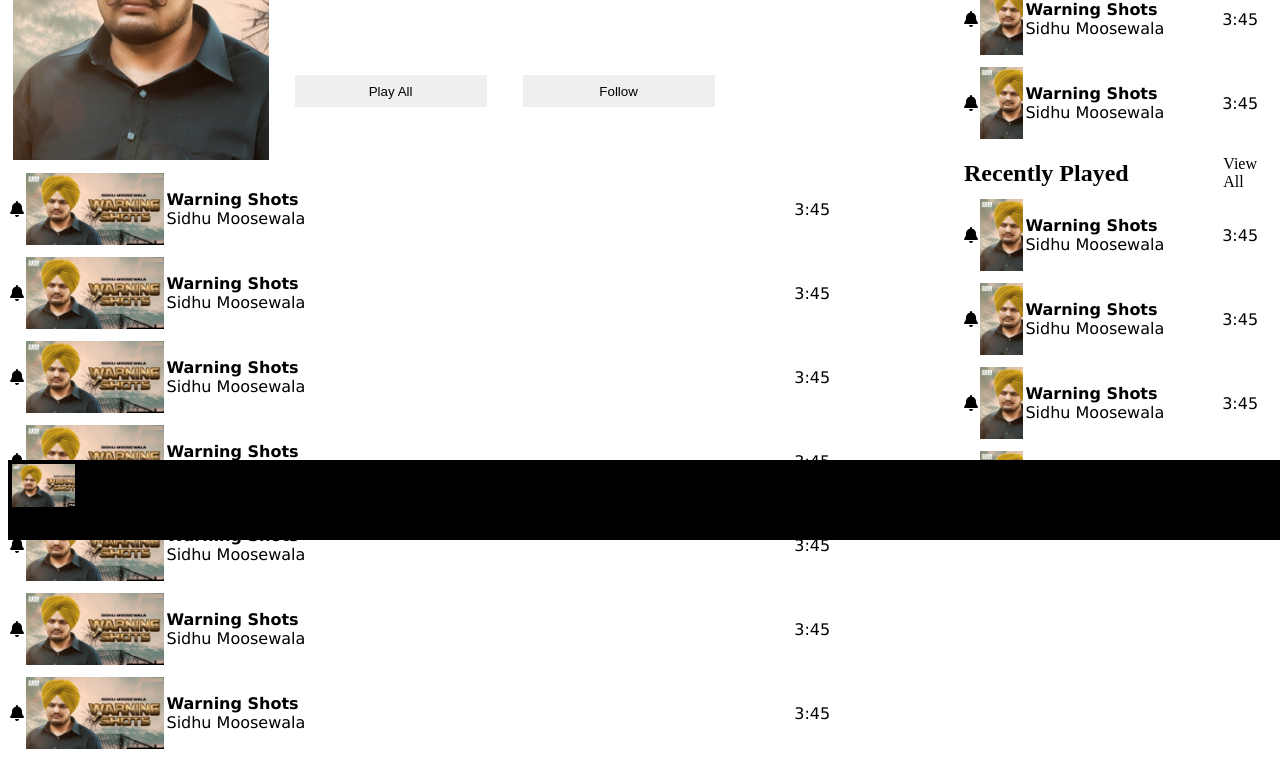
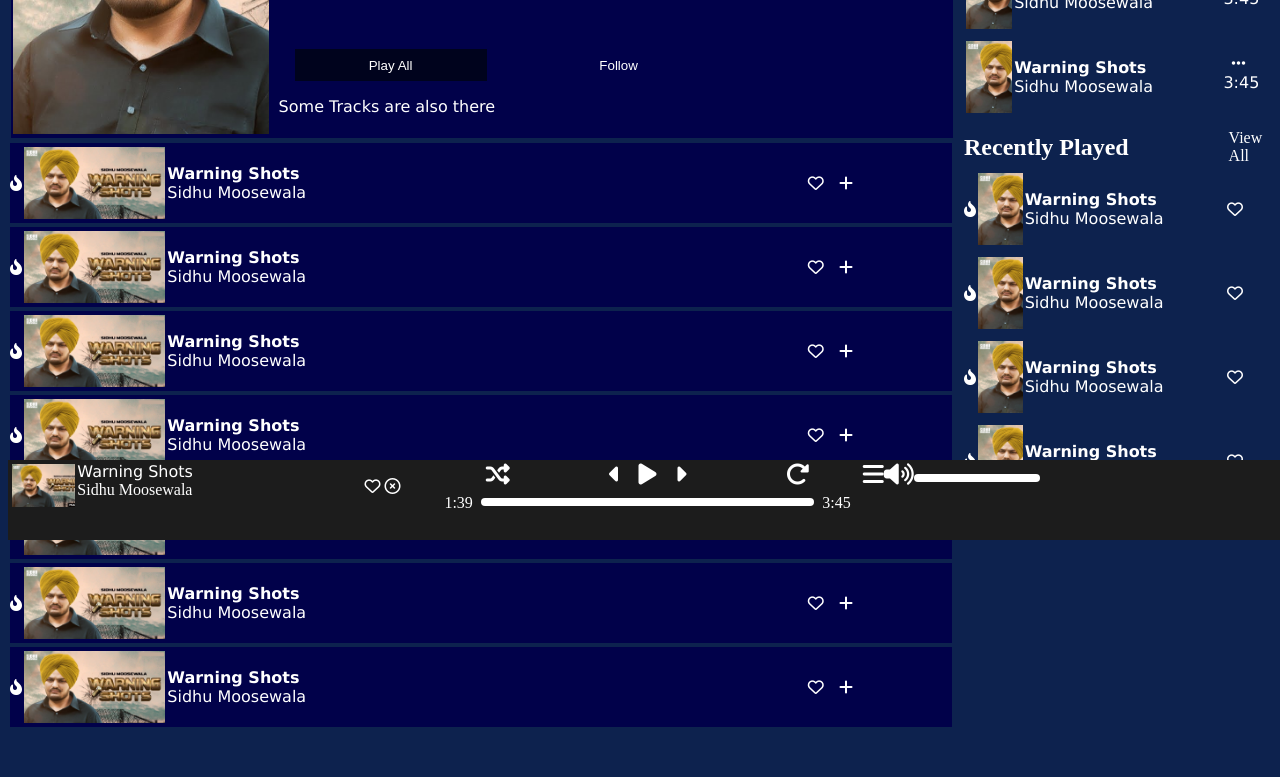
Before and after one commit to pushpinderpalsingh/Music-Player, a plain HTML site: page favourites.html in a window 1280 px wide. Shown: the part 284-1061 px from the top of the page. Drawn offline with Linux system fonts and the light colour scheme.

Commit message:
Theme Changed

```diff
--- a/favourites.html
+++ b/favourites.html
@@ -6,8 +6,8 @@
 	 <script src="https://kit.fontawesome.com/72546d5dd6.js"></script>
 </head>
 <body>
- <section id="NavBar">
-     <div id="navleft">
+  <section id="NavBar">
+     	<div id="navleft">
      	 <a href="index.html">
            <div class="navimage">
 
@@ -37,79 +37,81 @@
    </section>
   <section class="MainPage">
   	  <section class="MusicPage">
-  	  	<div id="fav" class="home latest">
+  	  	<div id="fav" class="home latest" style="background-color: #01014a">
   	  	<div id="favimg" class=" musicimg" style=" background: url(images/warningshots.jpg);background-size: cover;" >
 
   	  	</div>
           <div id="info">
           	<div class="heading">
-          		hello
+          		<h2>  GoldPlay
+          		</h2> <br> <h11> Imaginary Band <br>
+          		Lorem Ipsum is simply dummy text of the printing and typesetting industry. Lorem Ipsum has been the industry's standard dummy text ever since the 1500s, when an unknown printer took a galley of type and scrambled it to make a type specimen book. </h11>
           	</div>
           	<div class="heading">
-          		hello
           	</div>
           	<div class="heading">
           		<button> Play All</button>
-          		<button>Follow</button> <br>
+          		<button style="background-color: #71717100">Follow</button> <br>
+          		<h11> Some Tracks are also there</h11>
           	</div>
           </div>
   	  	</div>
-  	  	 <div class="ltmusic queuemusic">
-                    <i class="fas fa-bell"></i>
+  	  	 <div class="ltmusic queuemusic favcolor">
+                    <i class="fas fa-fire-alt" style="color:white;"></i>
+                         <span class="musicimg" style=" background: url(images/warningshots.jpg);background-size: cover;">
+                         </span>
+                         <div class="musicname "><h11><b> Warning Shots </b><br> Sidhu Moosewala </h11></div>
+                         <div class="musictime">
+                         <h11>     <i class="far fa-heart"></i> &nbsp <i class="fas fa-plus"></i> </h11>
+                         </div>
+                    </div>
+         <div class="ltmusic queuemusic favcolor">
+                    <i class="fas fa-fire-alt" style="color:white;"></i>
                          <span class="musicimg" style=" background: url(images/warningshots.jpg);background-size: cover;">
                          </span>
                          <div class="musicname"><h11><b> Warning Shots </b><br> Sidhu Moosewala </h11></div>
                          <div class="musictime">
-                         <h11>     3:45  </h11>
+                         <h11>     <i class="far fa-heart"></i> &nbsp <i class="fas fa-plus"></i> </h11>
                          </div>
-                    </div>
-         <div class="ltmusic queuemusic">
-                    <i class="fas fa-bell"></i>
+                    </div> <div class="ltmusic queuemusic favcolor">
+                    <i class="fas fa-fire-alt" style="color:white;"></i>
                          <span class="musicimg" style=" background: url(images/warningshots.jpg);background-size: cover;">
                          </span>
                          <div class="musicname"><h11><b> Warning Shots </b><br> Sidhu Moosewala </h11></div>
                          <div class="musictime">
-                         <h11>     3:45  </h11>
+                         <h11>     <i class="far fa-heart"></i> &nbsp <i class="fas fa-plus"></i> </h11>
                          </div>
-                    </div> <div class="ltmusic queuemusic">
-                    <i class="fas fa-bell"></i>
+                    </div> <div class="ltmusic queuemusic favcolor">
+                    <i class="fas fa-fire-alt" style="color:white;"></i>
                          <span class="musicimg" style=" background: url(images/warningshots.jpg);background-size: cover;">
                          </span>
                          <div class="musicname"><h11><b> Warning Shots </b><br> Sidhu Moosewala </h11></div>
                          <div class="musictime">
-                         <h11>     3:45  </h11>
+                         <h11>     <i class="far fa-heart"></i> &nbsp <i class="fas fa-plus"></i> </h11>
                          </div>
-                    </div> <div class="ltmusic queuemusic">
-                    <i class="fas fa-bell"></i>
+                    </div> <div class="ltmusic queuemusic favcolor">
+                    <i class="fas fa-fire-alt" style="color:white;"></i>
                          <span class="musicimg" style=" background: url(images/warningshots.jpg);background-size: cover;">
                          </span>
                          <div class="musicname"><h11><b> Warning Shots </b><br> Sidhu Moosewala </h11></div>
                          <div class="musictime">
-                         <h11>     3:45  </h11>
+                         <h11>     <i class="far fa-heart"></i>  &nbsp <i class="fas fa-plus"></i></h11>
                          </div>
-                    </div> <div class="ltmusic queuemusic">
-                    <i class="fas fa-bell"></i>
+                    </div> <div class="ltmusic queuemusic favcolor">
+                    <i class="fas fa-fire-alt" style="color:white;"></i>
                          <span class="musicimg" style=" background: url(images/warningshots.jpg);background-size: cover;">
                          </span>
                          <div class="musicname"><h11><b> Warning Shots </b><br> Sidhu Moosewala </h11></div>
                          <div class="musictime">
-                         <h11>     3:45  </h11>
+                         <h11>     <i class="far fa-heart"></i> &nbsp <i class="fas fa-plus"></i> </h11>
                          </div>
-                    </div> <div class="ltmusic queuemusic">
-                    <i class="fas fa-bell"></i>
+                    </div> <div class="ltmusic queuemusic favcolor">
+                    <i class="fas fa-fire-alt" style="color:white;"></i>
                          <span class="musicimg" style=" background: url(images/warningshots.jpg);background-size: cover;">
                          </span>
                          <div class="musicname"><h11><b> Warning Shots </b><br> Sidhu Moosewala </h11></div>
                          <div class="musictime">
-                         <h11>     3:45  </h11>
-                         </div>
-                    </div> <div class="ltmusic queuemusic">
-                    <i class="fas fa-bell"></i>
-                         <span class="musicimg" style=" background: url(images/warningshots.jpg);background-size: cover;">
-                         </span>
-                         <div class="musicname"><h11><b> Warning Shots </b><br> Sidhu Moosewala </h11></div>
-                         <div class="musictime">
-                         <h11>     3:45  </h11>
+                         <h11>     <i class="far fa-heart"></i> &nbsp <i class="fas fa-plus"></i>  </h11>
                          </div>
                     </div>
                </div>
@@ -124,29 +126,28 @@
                          </div>
   	  	 </div>
   	  	        <div class="ltmusic queuemusic">
-                    <i class="fas fa-bell"></i>
+
                          <span class="musicimg" style=" background: url(images/warningshots.jpg);background-size: cover;">
                          </span>
                          <div class="musicname"><h11><b> Warning Shots </b><br> Sidhu Moosewala </h11></div>
-                         <div class="musictime">
+                         <div class="musictime" style="margin-top: -0.5rem"> &nbsp <i class="fas fa-ellipsis-h"></i>
                          <h11>     3:45  </h11>
                          </div>
                     </div>
                      <div class="ltmusic queuemusic">
-                    <i class="fas fa-bell"></i>
+
                          <span class="musicimg" style=" background: url(images/warningshots.jpg);background-size: cover;">
                          </span>
                          <div class="musicname"><h11><b> Warning Shots </b><br> Sidhu Moosewala </h11></div>
-                         <div class="musictime">
+                         <div class="musictime" style="margin-top: -0.5rem"> &nbsp <i class="fas fa-ellipsis-h"></i>
                          <h11>     3:45  </h11>
                          </div>
                     </div>
                      <div class="ltmusic queuemusic">
-                    <i class="fas fa-bell"></i>
                          <span class="musicimg" style=" background: url(images/warningshots.jpg);background-size: cover;">
                          </span>
                          <div class="musicname"><h11><b> Warning Shots </b><br> Sidhu Moosewala </h11></div>
-                         <div class="musictime">
+                         <div class="musictime" style="margin-top: -0.5rem"> &nbsp <i class="fas fa-ellipsis-h"></i>
                          <h11>     3:45  </h11>
                          </div>
                     </div>
@@ -160,39 +161,39 @@
                          </div>
                </div>
   	  	 	  <div class="ltmusic queuemusic">
-                    <i class="fas fa-bell"></i>
+                    <i class="fas fa-fire-alt" style="color:white;"></i>
                          <span class="musicimg" style=" background: url(images/warningshots.jpg);background-size: cover;">
                          </span>
                          <div class="musicname"><h11><b> Warning Shots </b><br> Sidhu Moosewala </h11></div>
                          <div class="musictime">
-                         <h11>     3:45  </h11>
+                         <h11>     <i class="far fa-heart"></i>  </h11>
                          </div>
                     </div>
                      <div class="ltmusic queuemusic">
-                    <i class="fas fa-bell"></i>
+                    <i class="fas fa-fire-alt" style="color:white;"></i>
                          <span class="musicimg" style=" background: url(images/warningshots.jpg);background-size: cover;">
                          </span>
                          <div class="musicname"><h11><b> Warning Shots </b><br> Sidhu Moosewala </h11></div>
                          <div class="musictime">
-                         <h11>     3:45  </h11>
+                         <h11>     <i class="far fa-heart"></i>  </h11>
                          </div>
                     </div>
                      <div class="ltmusic queuemusic">
-                    <i class="fas fa-bell"></i>
+                    <i class="fas fa-fire-alt" style="color:white;"></i>
                          <span class="musicimg" style=" background: url(images/warningshots.jpg);background-size: cover;">
                          </span>
                          <div class="musicname"><h11><b> Warning Shots </b><br> Sidhu Moosewala </h11></div>
                          <div class="musictime">
-                         <h11>     3:45  </h11>
+                         <h11>     <i class="far fa-heart"></i>  </h11>
                          </div>
                     </div>
                      <div class="ltmusic queuemusic">
-                    <i class="fas fa-bell"></i>
+                    <i class="fas fa-fire-alt" style="color:white;"></i>
                          <span class="musicimg" style=" background: url(images/warningshots.jpg);background-size: cover;">
                          </span>
                          <div class="musicname"><h11><b> Warning Shots </b><br> Sidhu Moosewala </h11></div>
                          <div class="musictime">
-                         <h11>     3:45  </h11>
+                         <h11>     <i class="far fa-heart"></i>  </h11>
                          </div>
                     </div>
 
@@ -201,28 +202,38 @@
   	  	 </div>
   	  </section>
   </section>
-
-   <section id="BottomPlayer" class="latest">
+<div id="sudo" class="latest"></div>
+    <section id="BottomPlayer" class="latest">
                   <div class="tilemood song">
                     <span class="musicimg" style=" background: url(images/warningshots.jpg);background-size: cover;">
                          </span>
-                         <div class="musicname">Name <br> Some</div>
-                         <div class="musictime">
-                              time
+                         <div class="musicname"><h11>Warning Shots </h11> <br> Sidhu Moosewala</div>
+                         <div class="musictime" style="margin-top: 2vh;">
+                         <i class="far fa-heart"></i>  <i class="far fa-times-circle"></i>
+
                          </div>
                    </div>
                   <div class="tilemood song">
-                    <div class="controls">
+                    <div class="controls" style="font-size: x-large;">
+                      <div> <i class="fas fa-random"></i> </div>
 
+                       <div> <i class="fas fa-caret-right" style="transform: rotate(180deg);"></i> &nbsp; <i class="fas fa-play"></i> &nbsp; <i class="fas fa-caret-right"></i> </div>
+                        <div>  <i class="fas fa-redo-alt"></i></div>
                     </div>
                     <div class="controls">
+                        <div class="bartime"> 1:39  </div>
+                         <div class="bar">
 
+                         </div>
+                       <div class="bartime">3:45</div>
                     </div>
                    </div>
-                   <div class="tilemood song">
+                   <div class="tilemood song" style="font-size: x-large; color: white; text-align: center; display: flex;"> <div>
+                       <i class="fas fa-bars"></i> </div> <div>
+                       <i class="fas fa-volume-up"></i></div>
+                       <div class="bar" style="width: 30%;">
 
                    </div>
-
 
    </section>
 </body>
--- a/style.css
+++ b/style.css
@@ -1,33 +1,42 @@
 body{
-	/*background-color*/: darkblue;
+	background-color: #0d224e;
 }
 h2{
 	margin: 0px;
+	color: white;
 }
 a{
 	color: white;
 	text-decoration: none;
+}
+h8{
+	color: white
+
 }
 button{
   width: 15vw;
   height: 4vh;
   border:none;
   margin: 2vh;
+  color: white;
+  background-color: #00041dfc;
 }
 h11{
-	color: black;
+	color: white;
 	font-family:Verdana;
 	font-size: 1rem;
 }
 /*Navigation Bar*/
 #NavBar{
-	background-color: black;
-	height: auto;
-	width: 100%;
-	margin:0px;
+	background-color: #081a42e0;
+	height: 13vh;
+	width: 101%;
+	margin:-7px;
 	padding: 0px;
 	display: flex;
 	flex-wrap: wrap;
+	position: sticky;
+	top: 0px;
 }
 #navleft{
 	display: flex;
@@ -144,11 +153,15 @@
 .musicname{
 	/*background-color: white*/;
 	width: 68%;
+	color: white;
 }
 .musictime{
 	/*background-color: white*/;
 	width: 15%;
+	color: white;
+
 }
+
 /*Latest English & Punjabi*/
  .latest{
  	display: flex;
@@ -174,6 +187,7 @@
  	width: 60%;
  	height: 2vh;
  	margin-left: 0.1rem;
+ 	color: white;
  	/*background-color: red*/; }
 
 /*Popular Artist*/
@@ -213,7 +227,7 @@
 
 /*Queue*/
 .queuemusic{
-	width: 98%;
+	width: 100%;
 }
 #queuetittle{
 	width: 92%;
@@ -222,7 +236,7 @@
 #BottomPlayer{
 	width: 100%;
 	height: 10vh;
-	background-color: black;
+	background-color: #1c1c1c;
 	position: fixed;
 	top: 93%;
 	display: flex;
@@ -243,6 +257,29 @@
      /*background-color: white*/;
      width: 100%;
      height: 2.5vh;
+     color: white;
+     display: flex;
+     justify-content: space-around;
+}
+.bar{
+	width: 100%;
+	height: 0.5rem;
+	border-radius: 20vw;
+	background-color: white;
+	margin-top: 0.8rem;
+
+}
+#seek{
+	 width: 50%;
+	 height: 2vh;
+	  color: red;
+	  /*position: absolute;*/
+}
+.bartime{
+/*	margin-top: 0.5rem;
+	margin-right: 0.5rem;
+	margin-left: 0.5rem;*/
+	margin: 0.5rem 0.5rem 0rem 0.5rem;
 }
 
 /*Page Two*/
@@ -283,3 +320,6 @@
 	/*background-color: blue;*/
 	margin-top: 0.5rem;
 }
+.favcolor{
+	background-color: #01014a;
+}
```
Also changed, not shown: index.html (+34 -24 lines).
